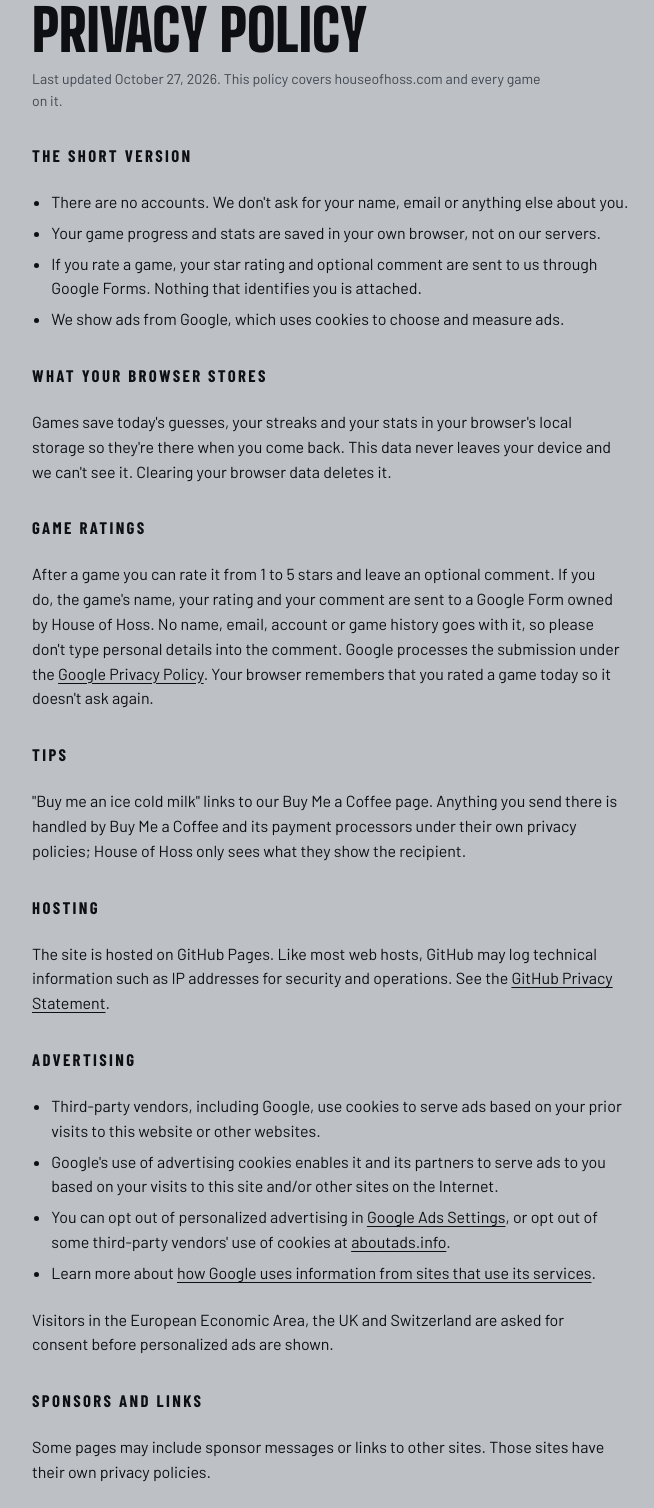
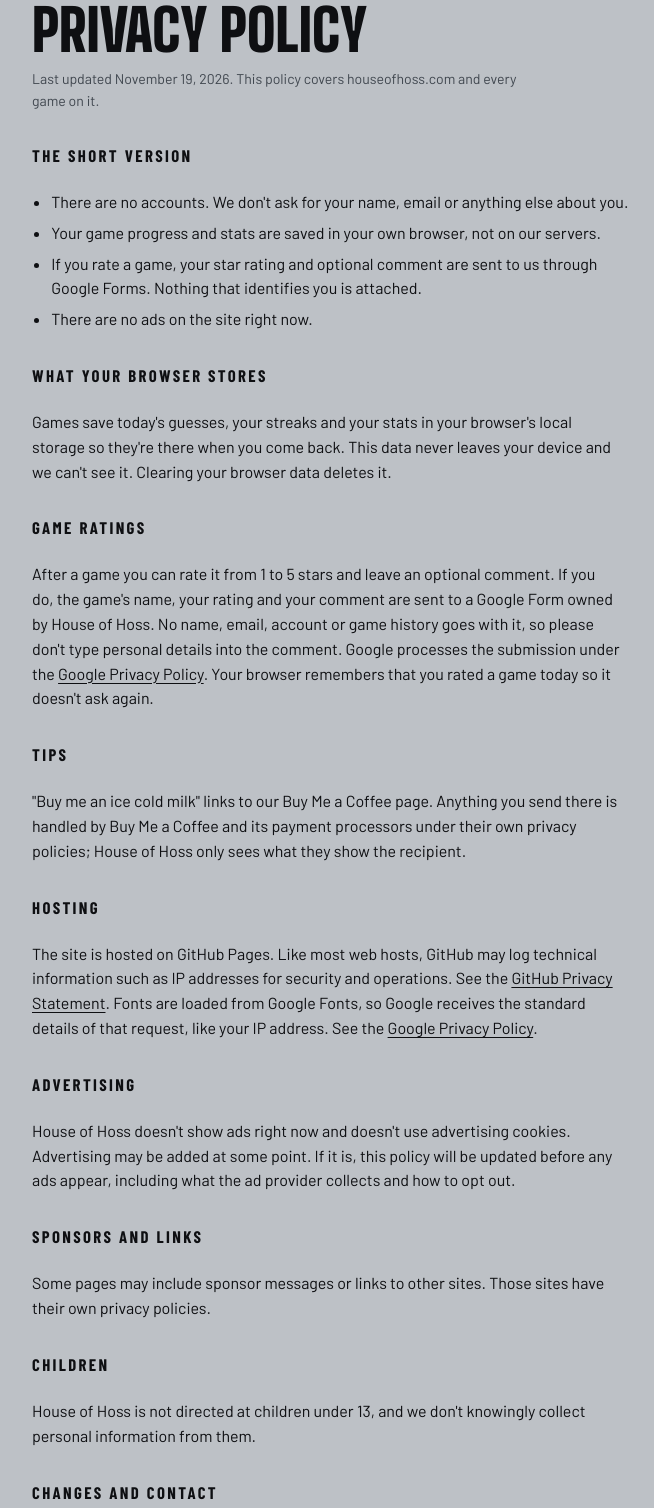
Before and after one commit to MegaPete00/megapete00.github.io, a plain HTML site: page privacy.html in a window 1280 px wide. Shown: the part 111-1619 px from the top of the page, without its empty margins (304-958 px from the left). Drawn offline with nearby package versions, Linux system fonts and the light colour scheme.

Commit message:
Add files via upload

```diff
--- a/privacy.html
+++ b/privacy.html
@@ -732,14 +732,14 @@ window.HOSS = {earn, foundEgg, look, open, close, achFound, eggsFound, daysFound
 
 <section style="display:grid;gap:12px">
   <h1>Privacy Policy</h1>
-  <p class="fine">Last updated October 27, 2026. This policy covers houseofhoss.com and every game on it.</p>
+  <p class="fine">Last updated November 19, 2026. This policy covers houseofhoss.com and every game on it.</p>
 </section>
 <h2>The short version</h2>
 <ul>
   <li>There are no accounts. We don't ask for your name, email or anything else about you.</li>
   <li>Your game progress and stats are saved in your own browser, not on our servers.</li>
   <li>If you rate a game, your star rating and optional comment are sent to us through Google Forms. Nothing that identifies you is attached.</li>
-  <li>We show ads from Google, which uses cookies to choose and measure ads.</li>
+  <li>There are no ads on the site right now.</li>
 </ul>
 <h2>What your browser stores</h2>
 <p>Games save today's guesses, your streaks and your stats in your browser's local storage so they're there when you come back. This data never leaves your device and we can't see it. Clearing your browser data deletes it.</p>
@@ -748,15 +748,9 @@ window.HOSS = {earn, foundEgg, look, open, close, achFound, eggsFound, daysFound
 <h2>Tips</h2>
 <p>"Buy me an ice cold milk" links to our Buy Me a Coffee page. Anything you send there is handled by Buy Me a Coffee and its payment processors under their own privacy policies; House of Hoss only sees what they show the recipient.</p>
 <h2>Hosting</h2>
-<p>The site is hosted on GitHub Pages. Like most web hosts, GitHub may log technical information such as IP addresses for security and operations. See the <a href="https://docs.github.com/en/site-policy/privacy-policies/github-general-privacy-statement">GitHub Privacy Statement</a>.</p>
+<p>The site is hosted on GitHub Pages. Like most web hosts, GitHub may log technical information such as IP addresses for security and operations. See the <a href="https://docs.github.com/en/site-policy/privacy-policies/github-general-privacy-statement">GitHub Privacy Statement</a>. Fonts are loaded from Google Fonts, so Google receives the standard details of that request, like your IP address. See the <a href="https://policies.google.com/privacy">Google Privacy Policy</a>.</p>
 <h2>Advertising</h2>
-<ul>
-  <li>Third-party vendors, including Google, use cookies to serve ads based on your prior visits to this website or other websites.</li>
-  <li>Google's use of advertising cookies enables it and its partners to serve ads to you based on your visits to this site and/or other sites on the Internet.</li>
-  <li>You can opt out of personalized advertising in <a href="https://adssettings.google.com">Google Ads Settings</a>, or opt out of some third-party vendors' use of cookies at <a href="https://www.aboutads.info/choices/">aboutads.info</a>.</li>
-  <li>Learn more about <a href="https://policies.google.com/technologies/partner-sites">how Google uses information from sites that use its services</a>.</li>
-</ul>
-<p>Visitors in the European Economic Area, the UK and Switzerland are asked for consent before personalized ads are shown.</p>
+<p>House of Hoss doesn't show ads right now and doesn't use advertising cookies. Advertising may be added at some point. If it is, this policy will be updated before any ads appear, including what the ad provider collects and how to opt out.</p>
 <h2>Sponsors and links</h2>
 <p>Some pages may include sponsor messages or links to other sites. Those sites have their own privacy policies.</p>
 <h2>Children</h2>
```
